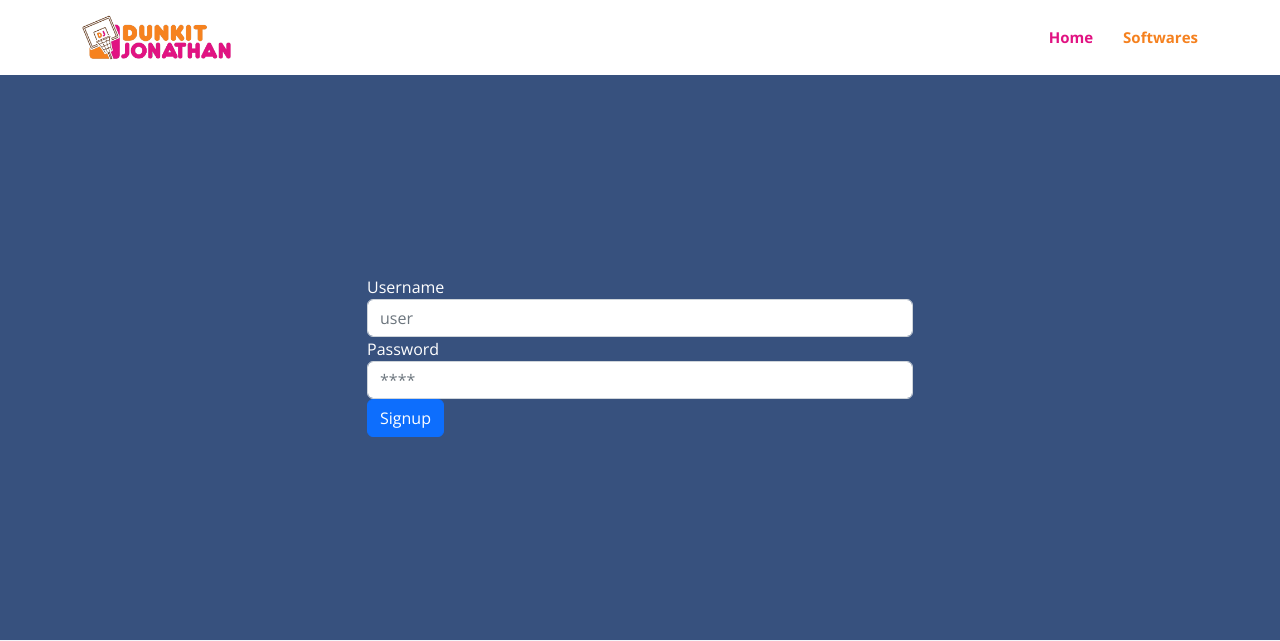
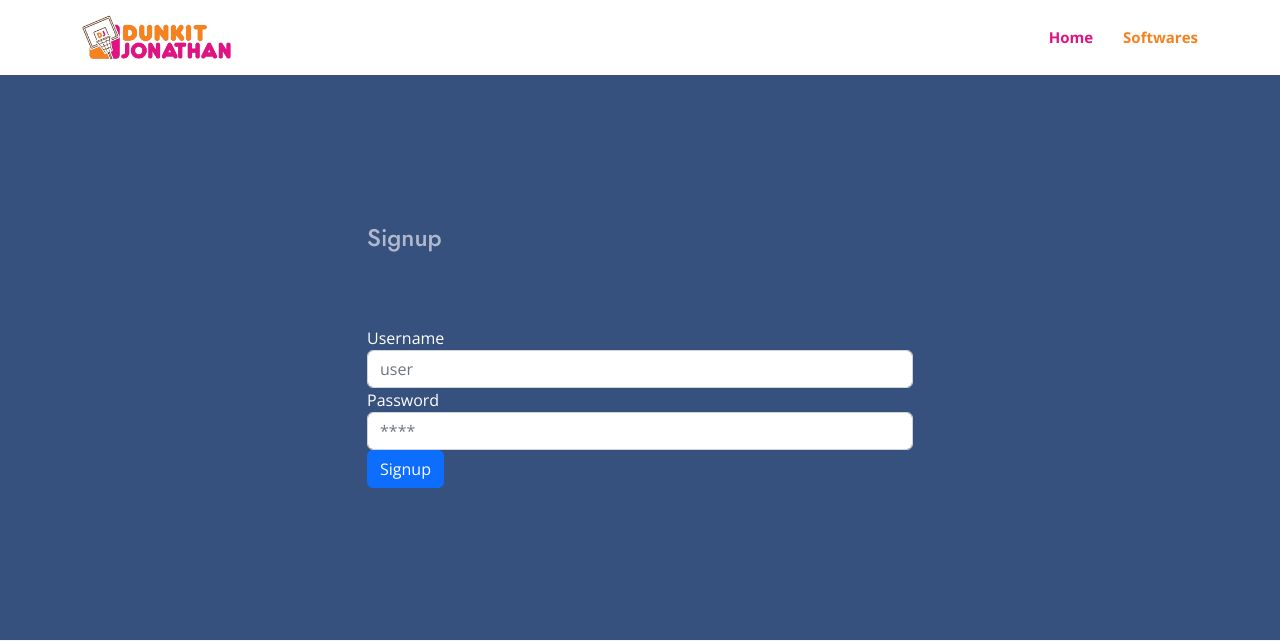
Before and after one commit to Bobet22/adet-dj, a PHP site: page /signup.php in a window 1280 px wide. Shown: the top 641 px of the page. Run offline with PHP 8.4, Linux system fonts and the light colour scheme.

Commit message:
sdfsfsdf

```diff
--- a/login.php
+++ b/login.php
@@ -88,7 +88,6 @@
     <div class="row justify-content-center">
       <div class="col-6 justify-content-center d-flex flex-column">
         <h2>Login</h2>
-        <br>
         <br>
         <form method="post">
           <div class="form-group">
--- a/signup.php
+++ b/signup.php
@@ -79,6 +79,8 @@
   <div class="container">
     <div class="row justify-content-center">
       <div class="col-6">
+      <h2>Signup</h2>
+        <br>
       <form action="" method="post">
         <div class="form-group">
           <label for="username" style="color: white;">Username</label>
```
